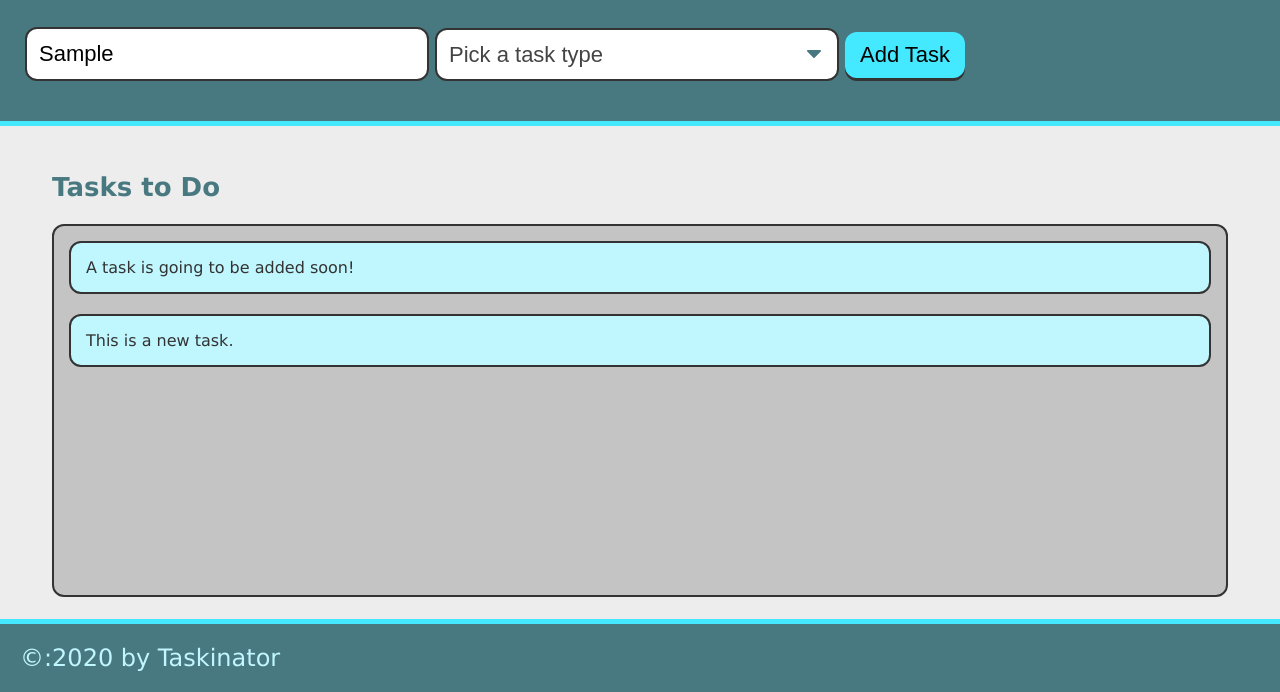
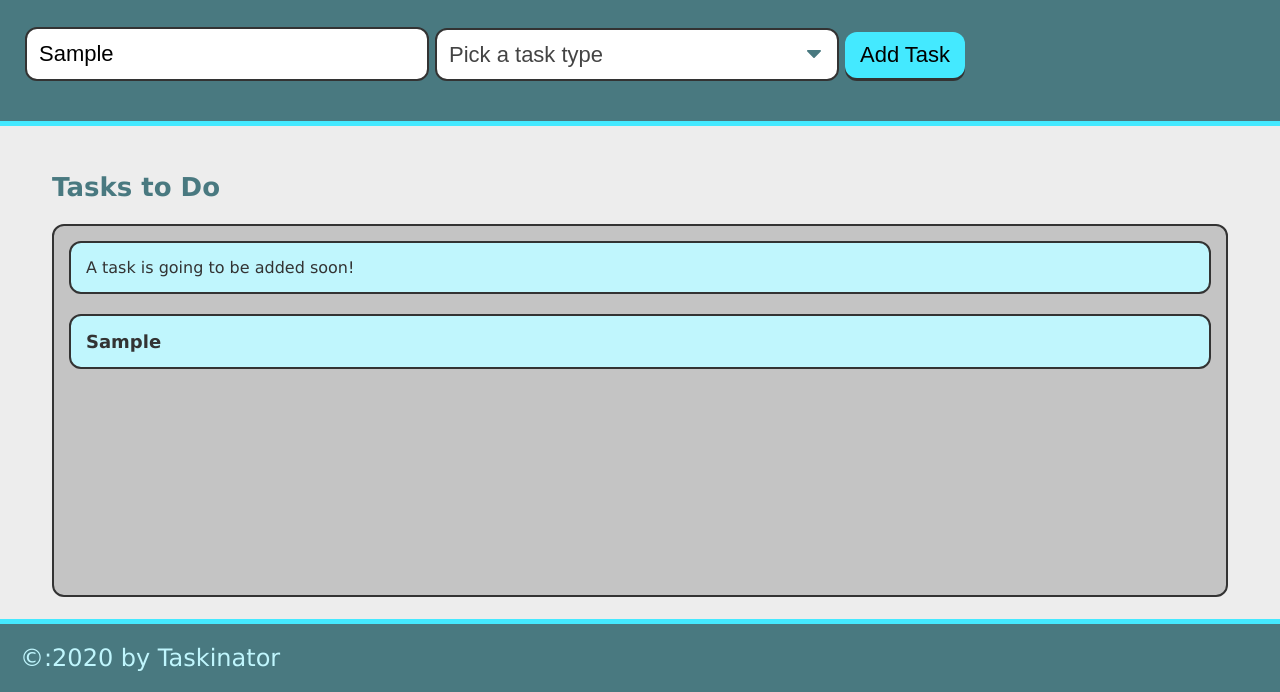
Before and after one commit to EricksonVIK/taskinator, a plain HTML site: page index.html in a window 1280 px wide. Both pictures are taken after typing "Sample" into the empty fields and a click on the button "Add Task". Shown: the part 108-800 px from the top of the page. Drawn offline with Linux system fonts and the light colour scheme.

Commit message:
added new html via submit click with javascript

```diff
--- a/assets/js/script.js
+++ b/assets/js/script.js
@@ -5,12 +5,26 @@ var tasksToDoE1 = document.querySelector("#tasks-to-do");
 var createTaskHandler =function(event){
 
     event.preventDefault();
+    var taskNameInput = document.querySelector("input[name ='task-name']").value;
+    var taskTypeInput = document.querySelector("select[name='task-type']").value;
 
+    // Create list item
     var listItemE1 = document.createElement("li");
     listItemE1.className = "task-item";
-    listItemE1.textContent ="This is a new task.";
+
+    // create div to hold task infor and add to list item
+    var taskInfoE1 = document.createElement("div");
+    // give the div a class name
+    taskInfoE1.className="task-info";
+
+    // add HTML content to div
+    taskInfoE1.innerHTML="<h3 class = 'task-name'>" + taskNameInput + "</h3><span class = 'task-type'>" + taskTypeInput + "</span>";
+
+    listItemE1.appendChild(taskInfoE1);
+
+    // add entire itemto list
     tasksToDoE1.appendChild(listItemE1)
-    console.log(event);
+
 }
 
-formE1.addEventListener("click", createTaskHandler);
+formE1.addEventListener("submit", createTaskHandler);
--- a/index.html
+++ b/index.html
@@ -13,7 +13,7 @@
         <p>Click the button below to add a new task!</p>
         <form id="task-form">
             <div class="form-group">
-                <input type="text" name="task-name" placeholder = "Enter Task Name"/>
+                <input type="text" name="task-name" class ="text-input" placeholder = "Enter Task Name"/>
             </div>
             <div class="form-group">
                 <select name="task-type" class="select-dropdown">
```
